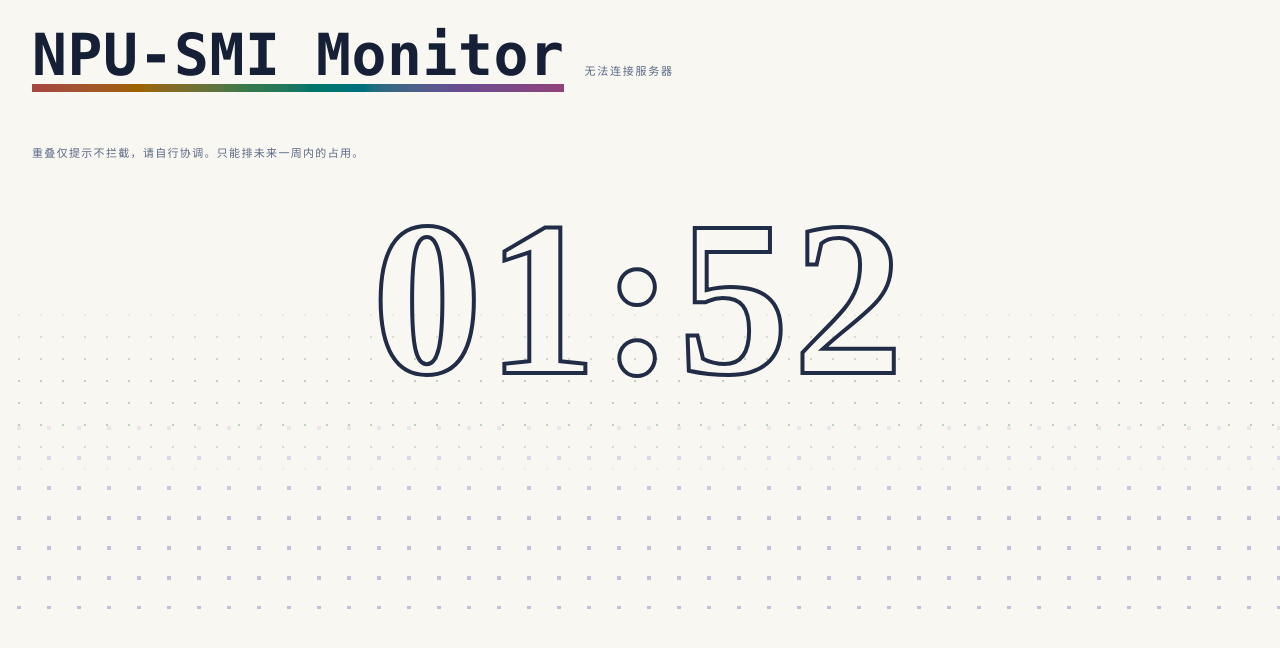
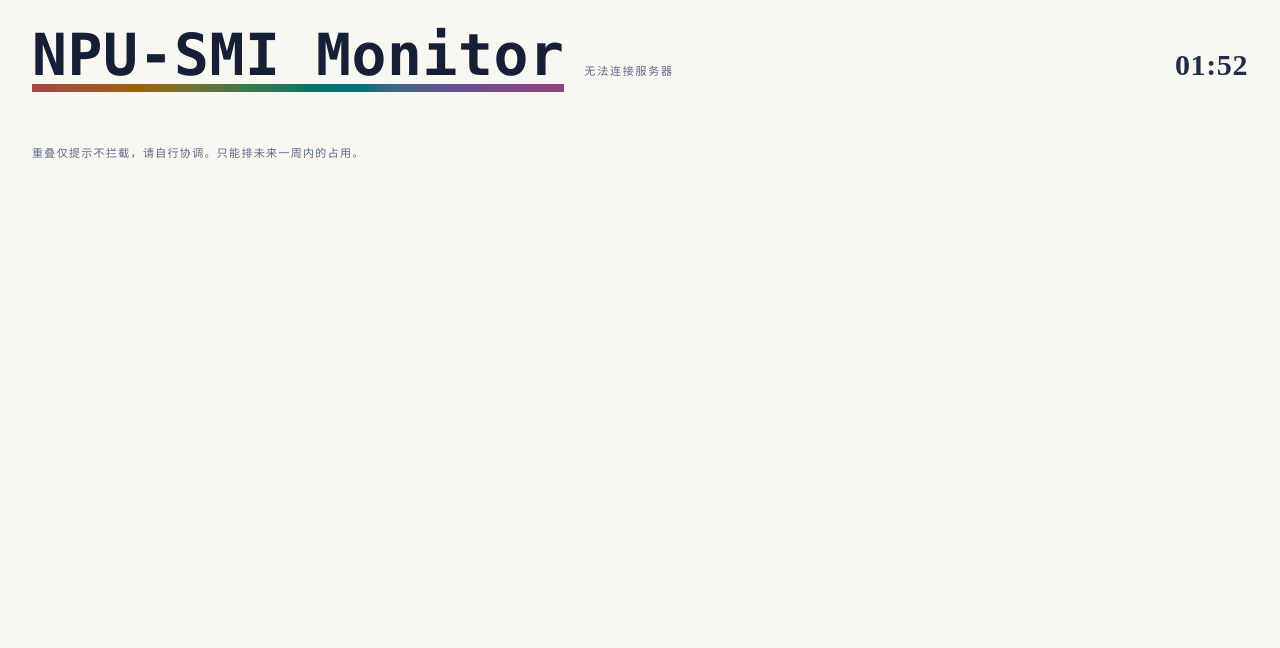
Before and after one commit to iceship-wheels/npu-smi-web, a website: page static/index.html in a window 1280 px wide. Drawn offline with Linux system fonts and the light colour scheme; no server answers.

Commit message:
style: 时钟移至页头右上角, 字号缩小至 30px

```diff
--- a/static/index.html
+++ b/static/index.html
@@ -14,6 +14,7 @@
 <header>
   <h1>NPU-SMI Monitor</h1>
   <span id="refresh-time" class="refresh-time"></span>
+  <div id="big-clock" class="big-clock"></div>
 </header>
 
 <main>
@@ -27,7 +28,6 @@
     <div class="dots dots-md"></div>
     <div class="dots dots-lg"></div>
   </div>
-  <div id="big-clock" class="big-clock"></div>
 </footer>
 
 <script src="/static/app.js"></script>
--- a/static/style.css
+++ b/static/style.css
@@ -67,6 +67,7 @@ header {
   gap: 20px;
   padding: 26px 32px 0;
   background: var(--paper);
+  flex-wrap: wrap;
 }
 header h1 {
   margin: 0;
@@ -439,7 +440,7 @@ main { position: relative; padding: 28px 32px 16px; }
 footer {
   position: relative;
   text-align: center;
-  padding: 2px 0 200px;
+  padding: 2px 0 40px;
   overflow: hidden;
 }
 /* 渐变点阵: 从上到下由细到粗、由疏到密, 六色相轮转 */
@@ -490,15 +491,13 @@ footer .dots-sm { --dot-c: oklch(0.60 0.12 25); }
 footer .dots-md { --dot-c: oklch(0.60 0.11 150); }
 footer .dots-lg { --dot-c: oklch(0.58 0.12 300); }
 .big-clock {
-  position: relative;
-  z-index: 1;
+  margin-left: auto;
   font-family: "Times New Roman", "Bodoni MT", "Didot", "Playfair Display", serif;
-  font-size: clamp(80px, 18vw, 220px);
+  font-size: 30px;
   font-weight: 900;
   line-height: 1;
-  color: transparent;
-  -webkit-text-stroke: 4px var(--ink);
+  color: var(--ink);
   letter-spacing: 0.02em;
   user-select: none;
-  pointer-events: none;
+  white-space: nowrap;
 }
```
